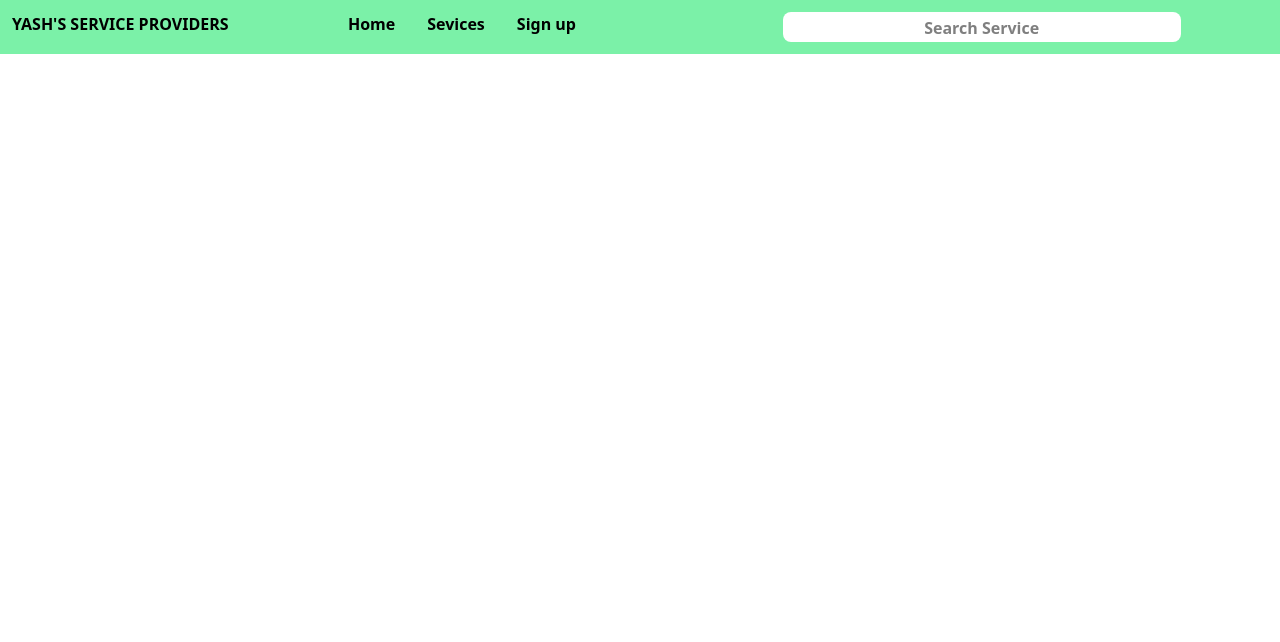
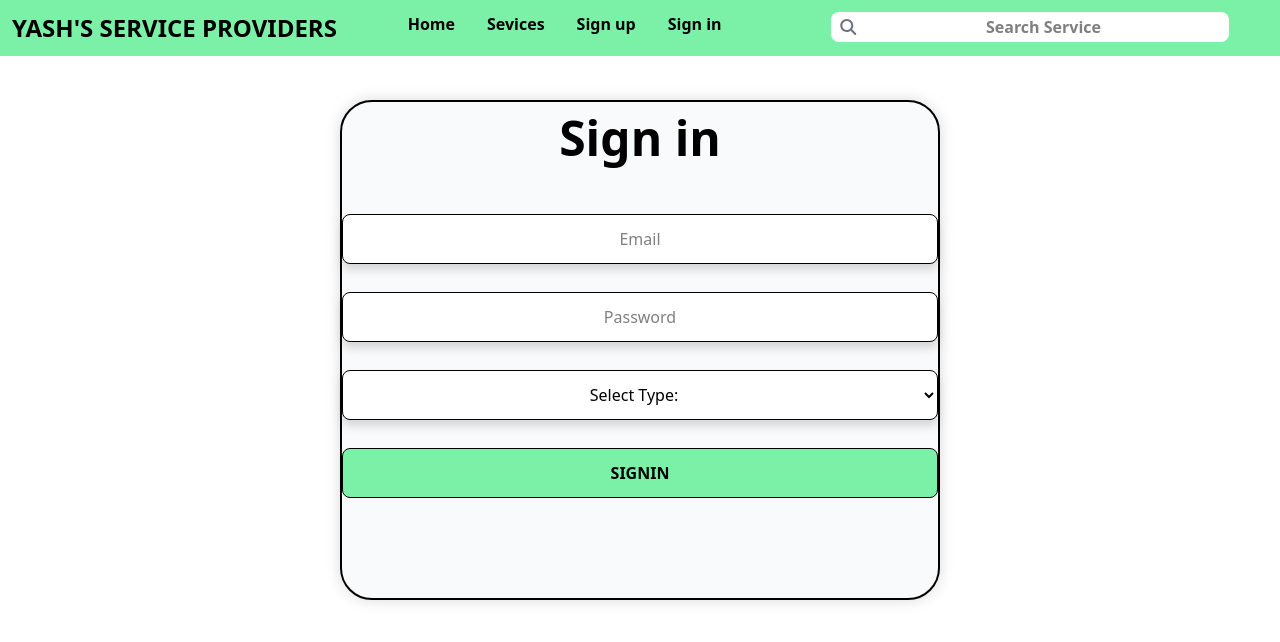
Before and after one commit to Yash090706/Yash-Services, a React (Vite) app in the folder client/: page /signin in a window 1280 px wide. Shown: the top 642 px of the page. Built offline with nearby package versions, Linux system fonts and the light colour scheme.

Commit message:
First Push

```diff
--- a/client/package.json
+++ b/client/package.json
@@ -10,6 +10,9 @@
     "preview": "vite preview"
   },
   "dependencies": {
+    "@fortawesome/fontawesome-svg-core": "^7.1.0",
+    "@fortawesome/free-solid-svg-icons": "^7.1.0",
+    "@fortawesome/react-fontawesome": "^3.1.0",
     "@reduxjs/toolkit": "^2.10.1",
     "@tailwindcss/vite": "^4.1.17",
     "axios": "^1.13.2",
--- a/client/src/App.jsx
+++ b/client/src/App.jsx
@@ -5,6 +5,7 @@ import React from 'react'
 import SignUp from "./Pages/SignUp";
 import Header from"./Components/Header"
 import { ToastContainer} from 'react-toastify';
+import Signin from "./Pages/Signin";
 const App = () => {
   return (
       <BrowserRouter>
@@ -14,6 +15,7 @@ const App = () => {
   <Route path="/" element={<Home/>}/>
   <Route path="/services" element={<Services/>}/>
   <Route path="/signup" element={<SignUp/>}/>
+  <Route path="/signin" element={<Signin/>}/>
 </Routes>
 </BrowserRouter>
 
--- a/client/src/Components/Header.jsx
+++ b/client/src/Components/Header.jsx
@@ -1,9 +1,11 @@
 import React from "react";
 import { Link } from "react-router-dom";
+import { FontAwesomeIcon } from "@fortawesome/react-fontawesome";
+import { faMagnifyingGlass } from "@fortawesome/free-solid-svg-icons";
 const Header = () => {
   return (
     <div className="bg-green-300 flex gap-8 p-3 mx-auto">
-      <h1 className="font-bold">YASH'S SERVICE PROVIDERS</h1>
+      <h1 className="font-bold text-2xl">YASH'S SERVICE PROVIDERS</h1>
       <div className="flex gap-8 mx-auto font-semibold hover:cursor-pointer">
         <Link to="/">
           <h1>Home</h1>
@@ -14,11 +16,23 @@ const Header = () => {
         <Link to="/signup">
         <h1>Sign up</h1>
         </Link>
+        <Link to="/signin">
+        <h1>Sign in</h1>
+        </Link>
       </div>
-      <div className="bg-white mx-auto h-[30px] rounded-lg w-[398px]">
-        <input className="text-center p-1 w-full hover:cursor-pointer font-semibold" type="text" placeholder="Search Service"></input>
+      <div className="bg-white mx-auto h-[30px] rounded-lg w-[398px] flex items-center px-2 gap-2">
+  <FontAwesomeIcon icon={faMagnifyingGlass} className="text-gray-500" />
+  <input
+    className="p-1 w-full font-semibold outline-none text-center"
+    type="text"
+    placeholder="Search Service"
+  />
+</div>
 
-      </div>
+
+
+
+
 
     </div>
   );
--- /dev/null
+++ b/client/src/Pages/Signin.jsx
@@ -0,0 +1,42 @@
+import React from "react";
+
+const Signin = () => {
+  return (
+    <div className="bg-gray-50 w-[600px] h-[500px] mx-auto mt-11 rounded-4xl border-2 shadow-[0_0_15px_rgba(0,0,0,0.15)] transition-all duration-300 ">
+      <h1 className="text-center p-3 font-semibold text-5xl">Sign in </h1>
+      <form className="flex flex-col gap-7 mt-10">
+        <input
+          type="email"
+          placeholder="Email"
+          className="w-full p-3 rounded-lg border text-center bg-white shadow-[0_6px_10px_rgba(0,0,0,0.15)]"
+        />
+        <input
+          type="password"
+          placeholder="Password"
+          className="w-full p-3 rounded-lg border text-center bg-white shadow-[0_6px_10px_rgba(0,0,0,0.15)]"
+        />
+        <select
+          className="bg-white p-3 rounded-lg border shadow-[0_6px_10px_rgba(0,0,0,0.15)]"
+        //   onChange={handleChange}
+          id="UserType"
+        //   value={custdata.UserType}
+        >
+          <option className="text-center bg-gray-200 font-semibold">
+            Select Type:
+          </option>
+          <option className="text-center bg-gray-200 font-semibold">
+            Worker
+          </option>
+          <option className="text-center font-semibold bg-gray-200">
+            Customer
+          </option>
+        </select>
+        <button className="bg-green-300 p-3 rounded-lg border font-semibold hover:cursor-pointer hover:opacity-75">
+          SIGNIN
+        </button>
+      </form>
+    </div>
+  );
+};
+
+export default Signin;
```
Also changed, not shown: 1 other file (tests, documents, lock files or other folders).
